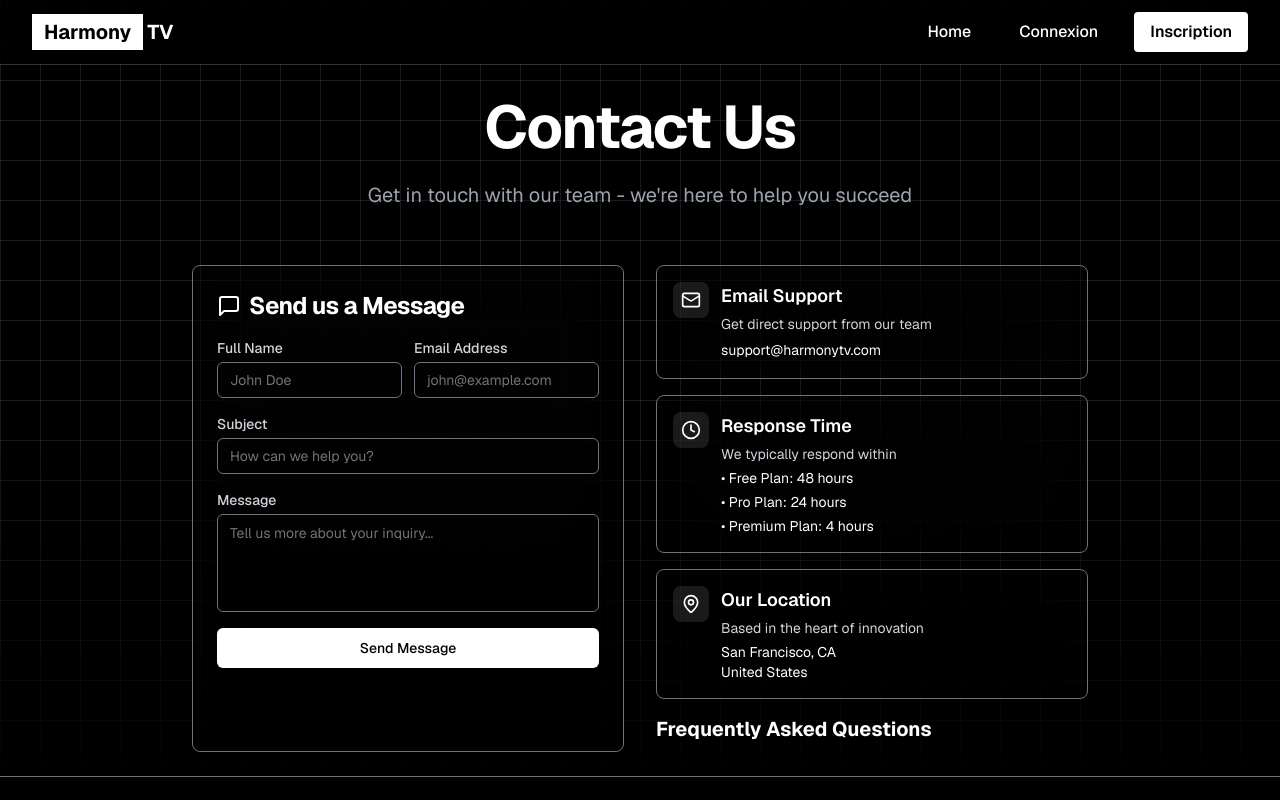
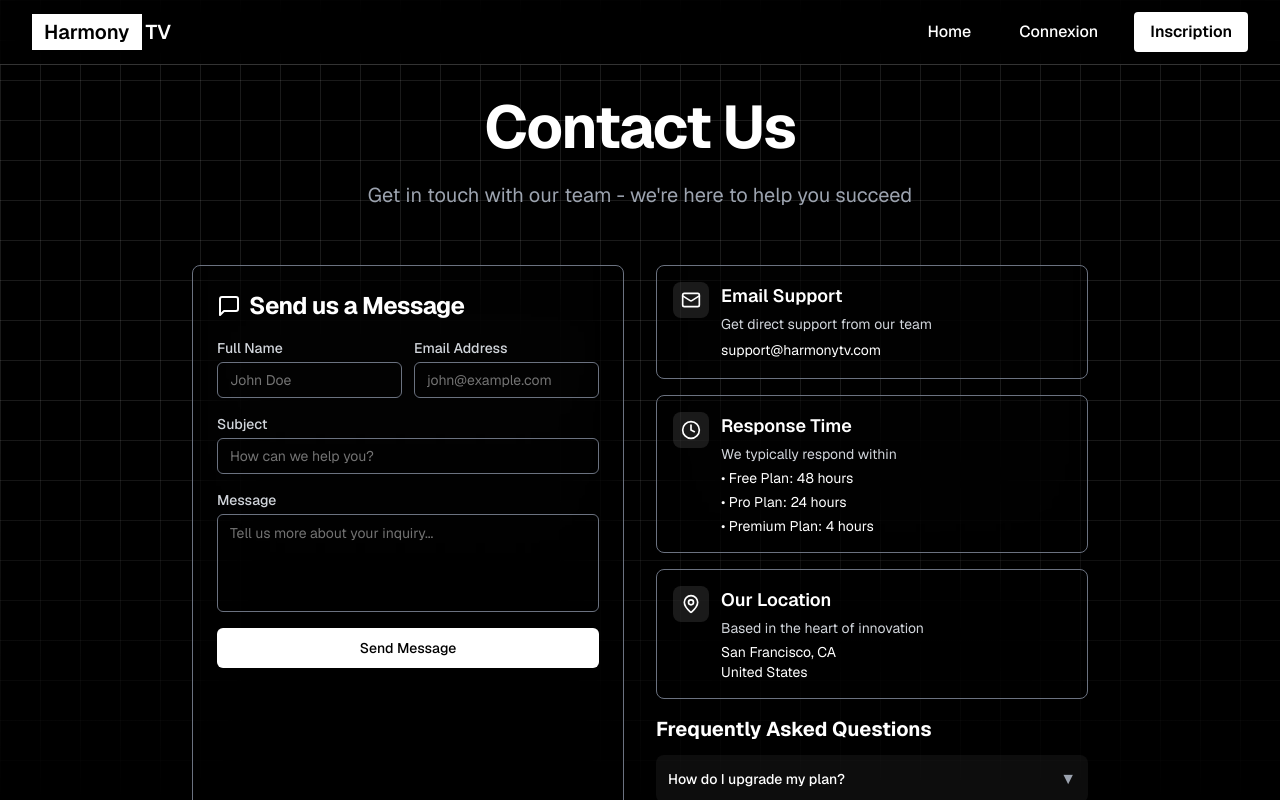
Before and after one commit to 0x72EB7BA9B69BF6AB/super-duper-octo-bassoon, a Next.js app: page /contact in a window 1280 px wide. Built offline with nearby package versions, Linux system fonts and the light colour scheme.

Commit message:
Fix UI layout issues and navbar logo consistency
Co-authored-by: 0x72EB7BA9B69BF6AB <205185317+0x72EB7BA9B69BF6AB@users.noreply.github.com>

```diff
--- a/app/contact/page.tsx
+++ b/app/contact/page.tsx
@@ -38,7 +38,7 @@ export default function Contact() {
       title="Contact Us"
       subtitle="Get in touch with our team - we're here to help you succeed"
     >
-      <div className="grid grid-cols-1 lg:grid-cols-2 gap-6 lg:gap-8 h-full">
+      <div className="grid grid-cols-1 lg:grid-cols-2 gap-6 lg:gap-8">
         {/* Contact Form */}
         <Card className="bg-transparent backdrop-blur-2xl border-gray-500 text-white">
           <CardHeader className="pb-4">
@@ -125,7 +125,7 @@ export default function Contact() {
         </Card>
 
         {/* Contact Information */}
-        <div className="space-y-4 overflow-y-auto">
+        <div className="space-y-4">
           <Card className="bg-transparent backdrop-blur-2xl border-gray-500 text-white">
             <CardContent className="p-4">
               <div className="flex items-start gap-3">
--- a/components/navigation.tsx
+++ b/components/navigation.tsx
@@ -6,8 +6,8 @@ export function Navigation() {
       <div className="max-w-7xl mx-auto flex flex-col sm:flex-row justify-between items-center gap-4 sm:gap-0">
         <div className="flex items-center">
           <Link href="/" className="text-lg sm:text-xl font-bold flex items-center gap-1 hover:opacity-80 transition-opacity">
-            <span className="bg-white text-black px-3 py-1">Harmony</span>
-            <span className="text-white">TV</span>
+            <span className="bg-white text-black px-3 py-1 font-semibold">Harmony</span>
+            <span className="text-white font-semibold">TV</span>
           </Link>
         </div>
 
--- a/components/page-layout.tsx
+++ b/components/page-layout.tsx
@@ -68,7 +68,7 @@ export function PageLayout({ children, title, subtitle }: PageLayoutProps) {
   }
 
   return (
-    <div ref={targetRef} className="h-screen bg-transparent text-white overflow-hidden select-none flex flex-col">
+    <div ref={targetRef} className="min-h-screen bg-transparent text-white select-none">
       <Preloader />
       <motion.div className="fixed inset-0 z-0">
         <div className="absolute inset-0 bg-black" />
@@ -88,8 +88,8 @@ export function PageLayout({ children, title, subtitle }: PageLayoutProps) {
         <div className="absolute inset-0 bg-gradient-to-t from-black via-transparent to-transparent" />
       </motion.div>
 
-      <div className="relative z-10 flex flex-col h-full">
-        <motion.section className="flex-shrink-0 flex flex-col items-center justify-center px-4 py-6 sm:py-8">
+      <div className="relative z-10">
+        <motion.section className="flex flex-col items-center justify-center px-4 py-6 sm:py-8">
           <motion.div
             variants={containerVariants}
             initial="hidden"
@@ -113,12 +113,12 @@ export function PageLayout({ children, title, subtitle }: PageLayoutProps) {
           </motion.div>
         </motion.section>
 
-        <motion.section className="flex-1 overflow-y-auto py-4 sm:py-6 px-4 sm:px-6 lg:px-8">
+        <motion.section className="py-4 sm:py-6 px-4 sm:px-6 lg:px-8 pb-20">
           <motion.div
             initial={{ opacity: 0 }}
             animate={{ opacity: 1 }}
             transition={{ duration: 1, delay: 0.5 }}
-            className="max-w-4xl mx-auto h-full"
+            className="max-w-4xl mx-auto"
           >
             {children}
           </motion.div>
```
